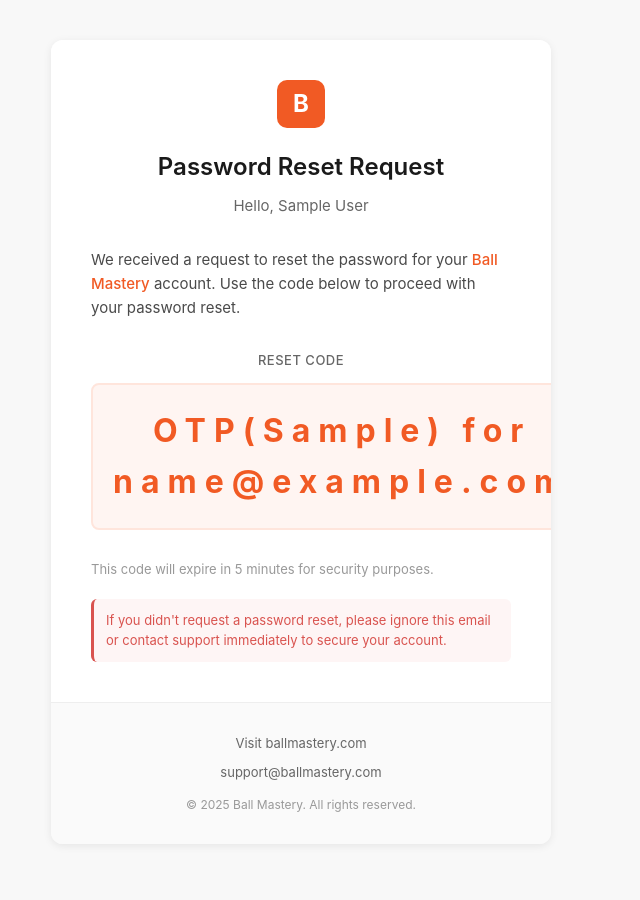
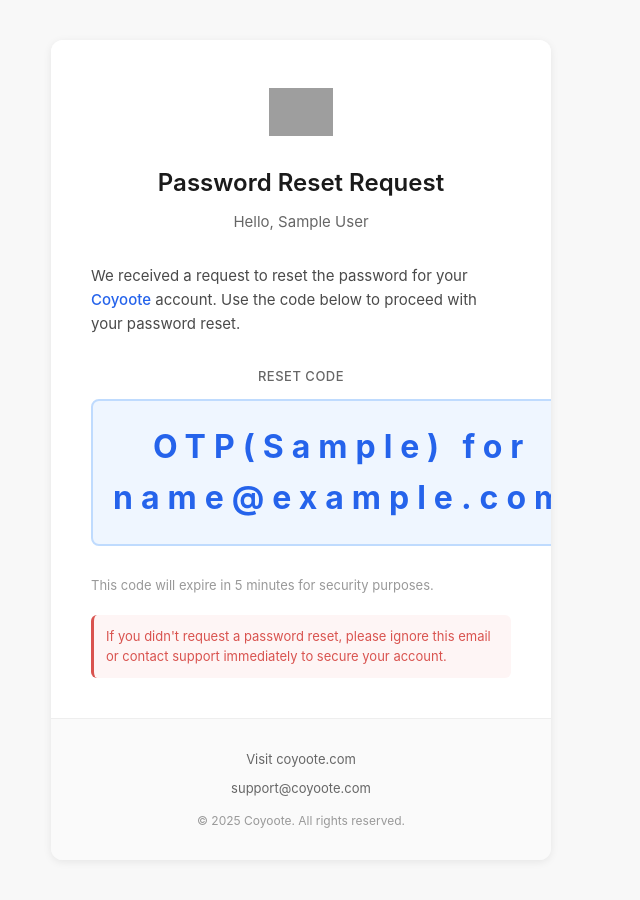
Before and after one commit to thatsayon/global-math, a Django app: template backend/authentication/templates/password_reset_email.html in a window 1280 px wide. Shown: the whole page, without its empty margins (339-979 px from the left). Before the commit the page ends 812 px from the top, so only its background shows below. Run offline with Django 5.2, Linux system fonts and the light colour scheme; tables that the repository leaves empty hold one stand-in row (values such as "Sample post"); the template is opened without the code that fills it: values that come from a table or form of the project are taken from there, most other values are stand-ins (such as "Sample title", 1, 10 or a date in 2020); parts of the project's set-up code (start-up, migrations or seed data) failed here and were passed over; grey boxes are pictures that could not be loaded.

Commit message:
feat: rebrand password reset email with Coyoote branding and inline logo attachment

```diff
--- a/backend/authentication/templates/password_reset_email.html
+++ b/backend/authentication/templates/password_reset_email.html
@@ -30,17 +30,11 @@
             text-align: center;
         }
         .logo {
-            width: 48px;
-            height: 48px;
+            width: 64px;
+            height: 64px;
             margin: 0 auto 20px;
-            background: #F15A24;
-            border-radius: 10px;
-            display: flex;
-            align-items: center;
-            justify-content: center;
-            font-size: 24px;
-            font-weight: 700;
-            color: #ffffff;
+            display: block;
+            object-fit: contain;
         }
         h1 {
             font-size: 24px;
@@ -77,13 +71,13 @@
         .otp {
             font-size: 32px;
             font-weight: 700;
-            color: #F15A24;
+            color: #2563eb;
             letter-spacing: 8px;
             padding: 20px;
-            background: #FFF5F2;
+            background: #eff6ff;
             border-radius: 8px;
             display: inline-block;
-            border: 2px solid #FFE5DC;
+            border: 2px solid #bfdbfe;
         }
         .note {
             font-size: 13px;
@@ -115,7 +109,7 @@
             display: block;
         }
         .footer-link:hover {
-            color: #F15A24;
+            color: #2563eb;
         }
         .copyright {
             font-size: 12px;
@@ -123,7 +117,7 @@
             margin-top: 12px;
         }
         .accent {
-            color: #F15A24;
+            color: #2563eb;
             font-weight: 500;
         }
     </style>
@@ -131,14 +125,14 @@
 <body>
     <div class="container">
         <div class="header">
-            <div class="logo">B</div>
+            <img class="logo" src="cid:logo" alt="Coyoote Logo">
             <h1>Password Reset Request</h1>
             <p class="greeting">Hello, {{ full_name }}</p>
         </div>
 
         <div class="content">
             <p class="message">
-                We received a request to reset the password for your <span class="accent">Ball Mastery</span> account. Use the code below to proceed with your password reset.
+                We received a request to reset the password for your <span class="accent">Coyoote</span> account. Use the code below to proceed with your password reset.
             </p>
 
             <div class="otp-container">
@@ -156,9 +150,9 @@
         </div>
 
         <div class="footer">
-            <a href="https://ballmastery.com/" class="footer-link">Visit ballmastery.com</a>
-            <a href="mailto:support@ballmastery.com" class="footer-link">support@ballmastery.com</a>
-            <p class="copyright">© 2025 Ball Mastery. All rights reserved.</p>
+            <a href="https://coyoote.com/" class="footer-link">Visit coyoote.com</a>
+            <a href="mailto:support@coyoote.com" class="footer-link">support@coyoote.com</a>
+            <p class="copyright">© 2025 Coyoote. All rights reserved.</p>
         </div>
     </div>
 </body>
```
Also changed, not shown: backend/authentication/tasks.py (+13 -0 lines).
